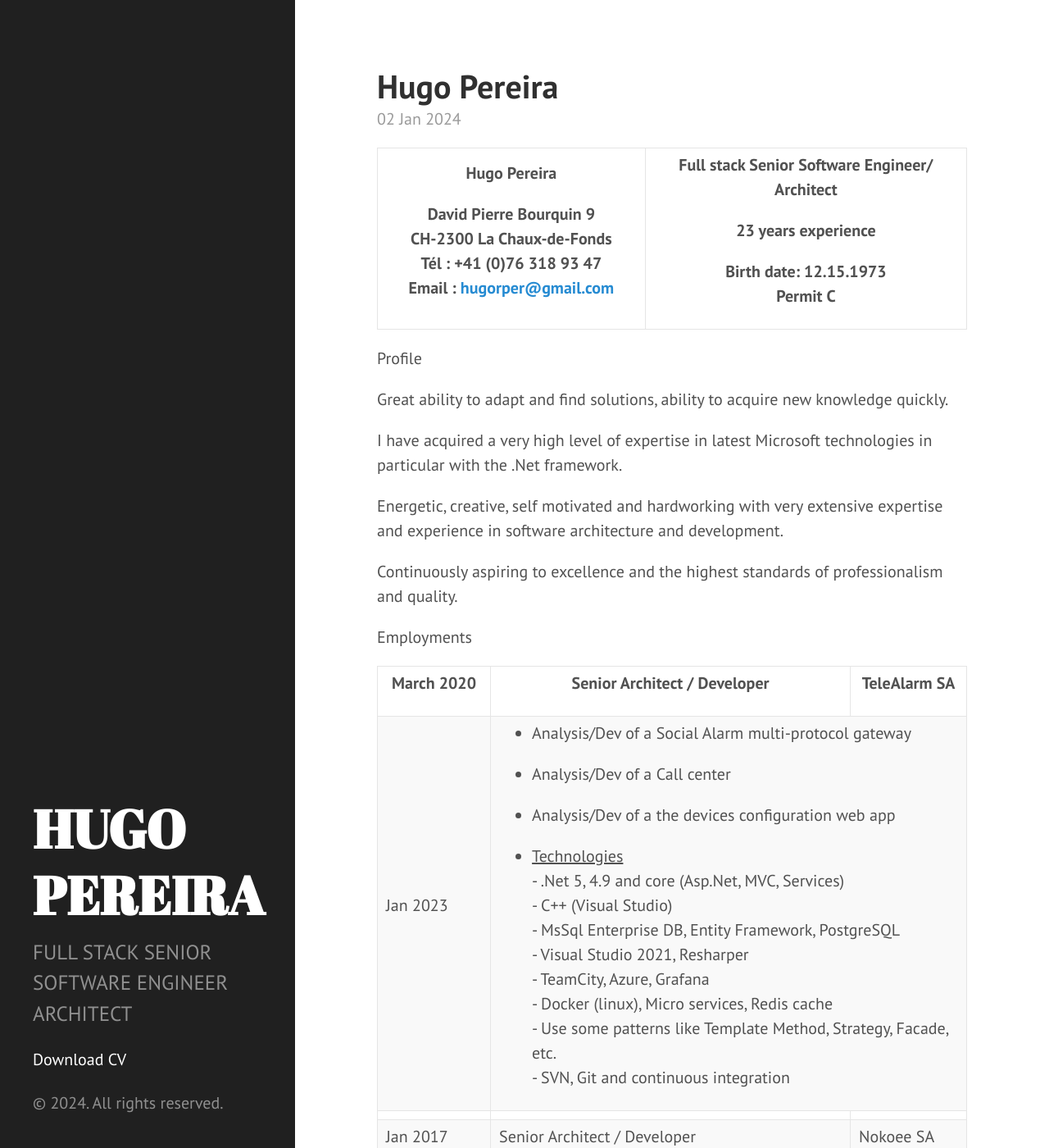
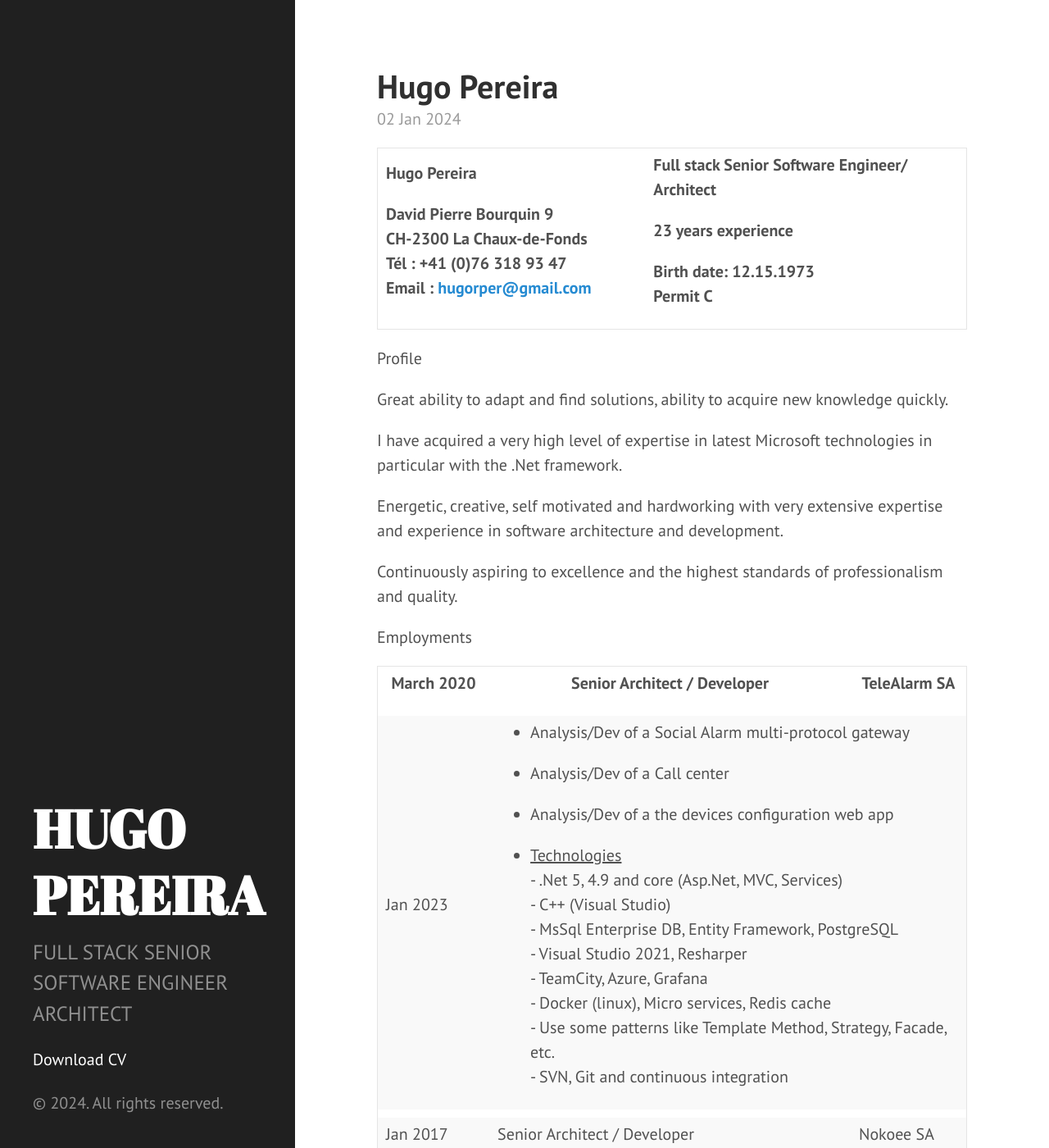
Before and after one commit to hugorper/hugorper.github.io, a Jekyll site: the page built from _posts/2024-01-02-hugo-pereira.md, in a window 1280 px wide and 1400 px high. Shown: the whole window at 82% size. Built offline with Jekyll 4.4.1, drawn with Linux system fonts in a browser that asks for light colours.

Commit message:
Update 2024-01-02-hugo-pereira.md

```diff
--- a/_posts/2024-01-02-hugo-pereira.md
+++ b/_posts/2024-01-02-hugo-pereira.md
@@ -3,13 +3,19 @@ layout: post
 title: Hugo Pereira
 ---
 
+<style>
+td, th, tr
+{
+  border: 0px !important;
+}
+</style>
 <table>
 <colgroup>
 <col style="width: 45%" />
 <col style="width: 54%" />
 </colgroup>
 <thead>
-<tr class="header">
+<tr class="header" style="text-align: left;">
 <th><div data-custom-style="BigHP">
 <p>Hugo Pereira</p>
 </div>
```
